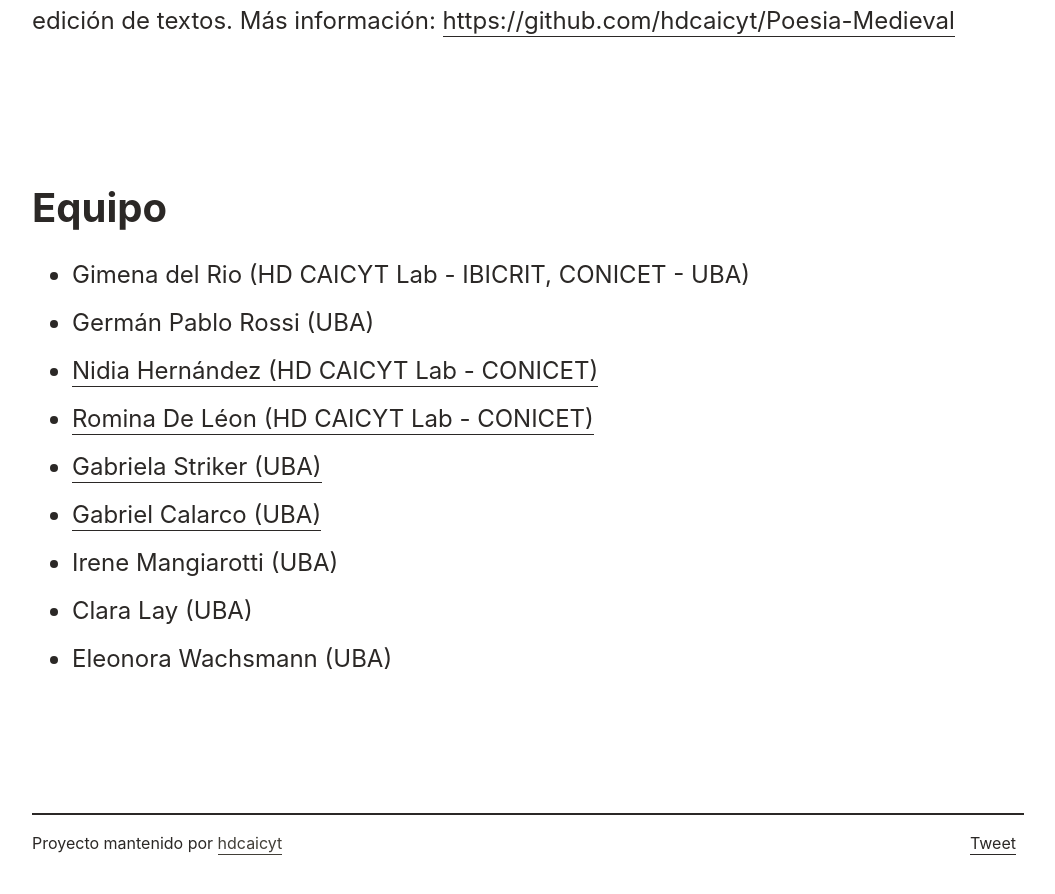
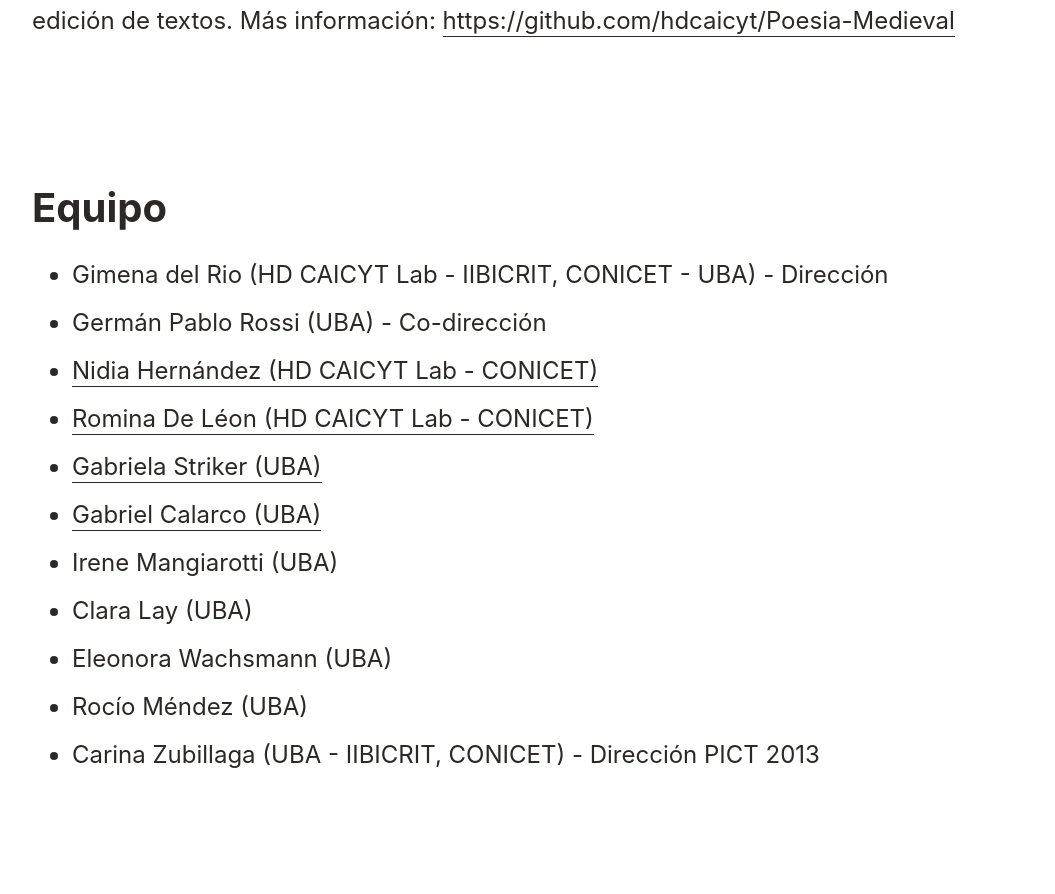
Before and after one commit to hdlabconicet/Poesia-Medieval, a Jekyll site: the page built from index.html, in a window 1280 px wide and 900 px high, scrolled down 1182 px. Shown: the top 894 px of the window, without its empty margins (112-1167 px from the left). Built offline with Jekyll 4.4.1, drawn with Linux system fonts in a browser that asks for light colours; comment, search, counter and statistics services are not loaded; before the commit the page ends 2053 px from its top, so only the background shows below that.

Commit message:
se actualizan los datos del equipo

```diff
--- a/_layouts/home.html
+++ b/_layouts/home.html
@@ -51,15 +51,17 @@
           <h2 class="h1 lh-condensed col-9 mb-0">Equipo</h2>
           <br>
           <ul>
-            <li>Gimena del Rio (HD CAICYT Lab - IBICRIT, CONICET - UBA)</li>
-            <li>Germán Pablo Rossi (UBA)</li>
+            <li>Gimena del Rio (HD CAICYT Lab - IIBICRIT, CONICET - UBA) - Dirección</li>
+            <li>Germán Pablo Rossi (UBA) - Co-dirección</li>
             <li><a href="https://www.conicet.gov.ar/new_scp/detalle.php?id=53027&keywords=nidia+hernandez&datos_academicos=yes" target="_blank">Nidia Hernández (HD CAICYT Lab - CONICET)</a></li>
             <li><a href="https://www.conicet.gov.ar/new_scp/detalle.php?keywords=&id=25837&datos_academicos=yes" target="_blank">Romina De Léon (HD CAICYT Lab - CONICET)</a></li>
             <li><a href="https://www.aacademica.org/gabriela.edith.striker" target="_blank">Gabriela Striker (UBA)</a></li>
-            <li><a href="http://aahd.net.ar/personas/gabriel-calarco" target="_blank">Gabriel Calarco (UBA)</a></li>
+            <li><a href="https://www.aacademica.org/gabriel.calarco" target="_blank">Gabriel Calarco (UBA)</a></li>
             <li>Irene Mangiarotti (UBA)</li>
             <li>Clara Lay (UBA)</li>
             <li>Eleonora Wachsmann (UBA)</li>
+			<li>Rocío Méndez (UBA)</li>
+			<li>Carina Zubillaga (UBA - IIBICRIT, CONICET) - Dirección PICT 2013</li>
           </ul>
         </div>
       </div>
```
